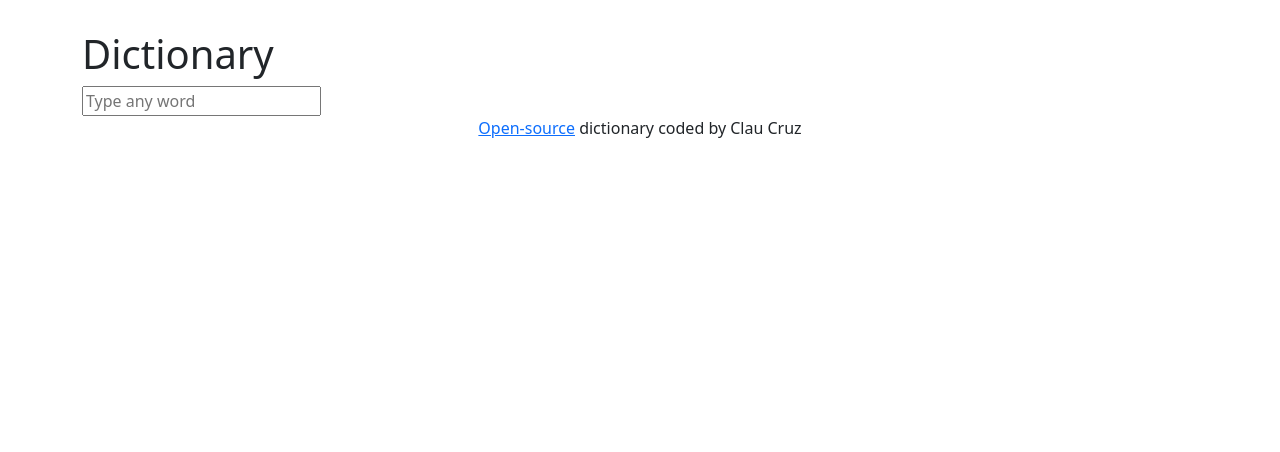
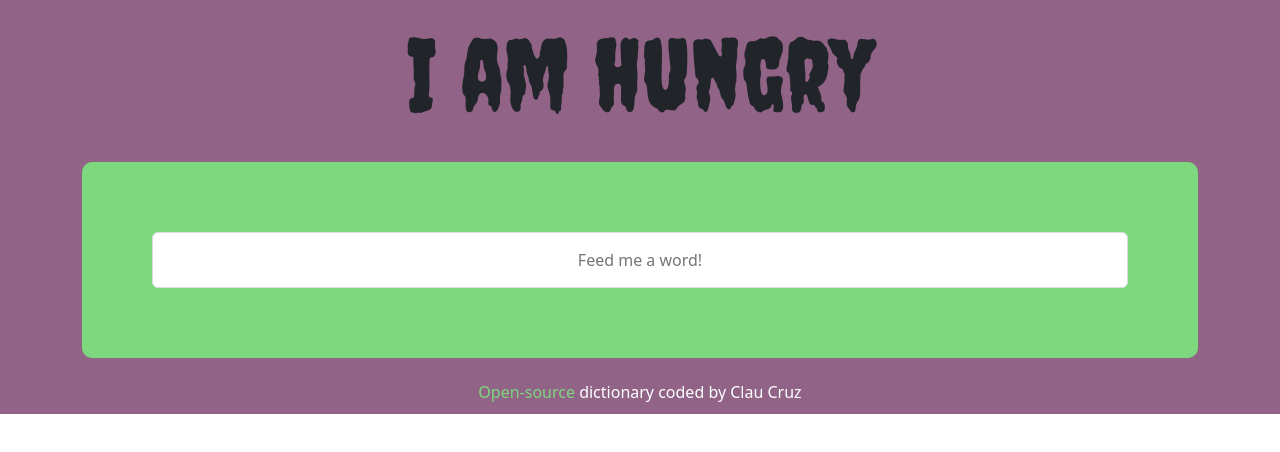
Before and after one commit to ClauCruz/react-dictionary, a React (Create React App) app: page / in a window 1280 px wide. Shown: the top 452 px of the page. Built offline with nearby package versions, Linux system fonts and the light colour scheme.

Commit message:
Styled app

```diff
--- a/public/index.html
+++ b/public/index.html
@@ -4,6 +4,12 @@
     <meta charset="utf-8" />
     <link rel="icon" href="%PUBLIC_URL%/favicon.ico" />
     <meta name="viewport" content="width=device-width, initial-scale=1" />
+    <link rel="preconnect" href="https://fonts.googleapis.com" />
+    <link rel="preconnect" href="https://fonts.gstatic.com" crossorigin />
+    <link
+      href="https://fonts.googleapis.com/css2?family=Creepster&display=swap"
+      rel="stylesheet"
+    />
     <meta name="theme-color" content="#000000" />
     <meta
       name="description"
--- a/src/App.css
+++ b/src/App.css
@@ -1,7 +1,41 @@
 .App {
-  margin: 30px 0;
+  background: #906387;
+}
+
+.welcome-title {
+  text-align: center;
+  font-family: "Creepster", cursive;
+  font-size: 100px;
 }
 
 footer {
   text-align: center;
+  color: white;
+  padding: 10px;
 }
+
+footer a {
+  text-decoration: none;
+  color: #7dd87d;
+}
+
+.Dictionary input {
+  text-align: center;
+  border-radius: 6px;
+  width: 100%;
+  padding: 15px 4px;
+  border: 1px solid #ddd;
+}
+
+.Dictionary section {
+  background: #7dd87d;
+  padding: 70px;
+  margin: 12px 0;
+  border-radius: 10px;
+  box-shadow: 0 10px 10px rgb(000/10%);
+}
+
+.WordResults h1 {
+  font-family: "Creepster", cursive;
+  font-size: 70px;
+}
--- a/src/App.js
+++ b/src/App.js
@@ -9,7 +9,7 @@ function App() {
     <div className="App">
       <header className="App-header">
         <div className="container">
-          <h1>Dictionary</h1>
+          <div className="welcome-title">I am hungry</div>
           <main>
             <Dictionary />
           </main>
--- a/src/Dictionary.js
+++ b/src/Dictionary.js
@@ -24,13 +24,15 @@ export default function Dictionary() {
 
   return (
     <div className="Dictionary">
+      <section>
         <form onSubmit={search}>
           <input
             type={search}
-          placeholder="Type any word"
+            placeholder="Feed me a word!"
             onChange={handlewordInput}
           />
         </form>
+      </section>
       <WordOutput output={wordOutput} />
     </div>
   );
--- a/src/Meaning.js
+++ b/src/Meaning.js
@@ -5,6 +5,7 @@ import Example from "./Example";
 export default function Meaning(props) {
   return (
     <div className="Meaning">
+      <section>
         <h3>{props.meaning.partOfSpeech}</h3>
         {props.meaning.definitions.map(function (definition, index) {
           return (
@@ -18,6 +19,7 @@ export default function Meaning(props) {
             </div>
           );
         })}
+      </section>
     </div>
   );
 }
--- a/src/Phonetics.js
+++ b/src/Phonetics.js
@@ -3,7 +3,10 @@ import React from "react";
 export default function Phonetics(props) {
   return (
     <div className="Phonetics">
-      <a href={props.phonetics.audio}>{props.phonetics.text}</a>
+      {props.phonetics.text}
+      <a href={props.phonetics.audio}>
+        <img src="listen.png" alt="Listen" width={70}></img>
+      </a>
     </div>
   );
 }
--- a/src/Synonyms.js
+++ b/src/Synonyms.js
@@ -5,7 +5,11 @@ export default function Synonyms(props) {
     return (
       <div className="Synonyms">
         {props.synonyms.map(function (synonym, index) {
-          return <span key={index}>{synonym}</span>;
+          return (
+            <span key={index}>
+              <strong>Similar:</strong> {synonym}
+            </span>
+          );
         })}
       </div>
     );
--- a/src/WordOutput.js
+++ b/src/WordOutput.js
@@ -6,17 +6,21 @@ export default function WordResults(props) {
   if (props.output) {
     return (
       <div className="WordResults">
+        <section>
           <h1>{props.output.word}</h1>
-
-        {props.output.phonetics.map(function (phonetic, index) {
+          {props.output.phonetics.map(function (phonetics, index) {
+            if (index >= 1)
               return (
                 <div key={index}>
-              <Phonetics phonetics={phonetic} />
+                  <h2>
+                    <Phonetics phonetics={phonetics} />
+                  </h2>
                 </div>
               );
           })}
-
+        </section>
         {props.output.meanings.map(function (meaning, index) {
+          if (index >= 4)
             return (
               <div key={index}>
                 <Meaning meaning={meaning} />
```
Also changed, not shown: public/listen.png (added), public/speaker.png (deleted). Lines whose indentation alone changed are shown as unchanged.
